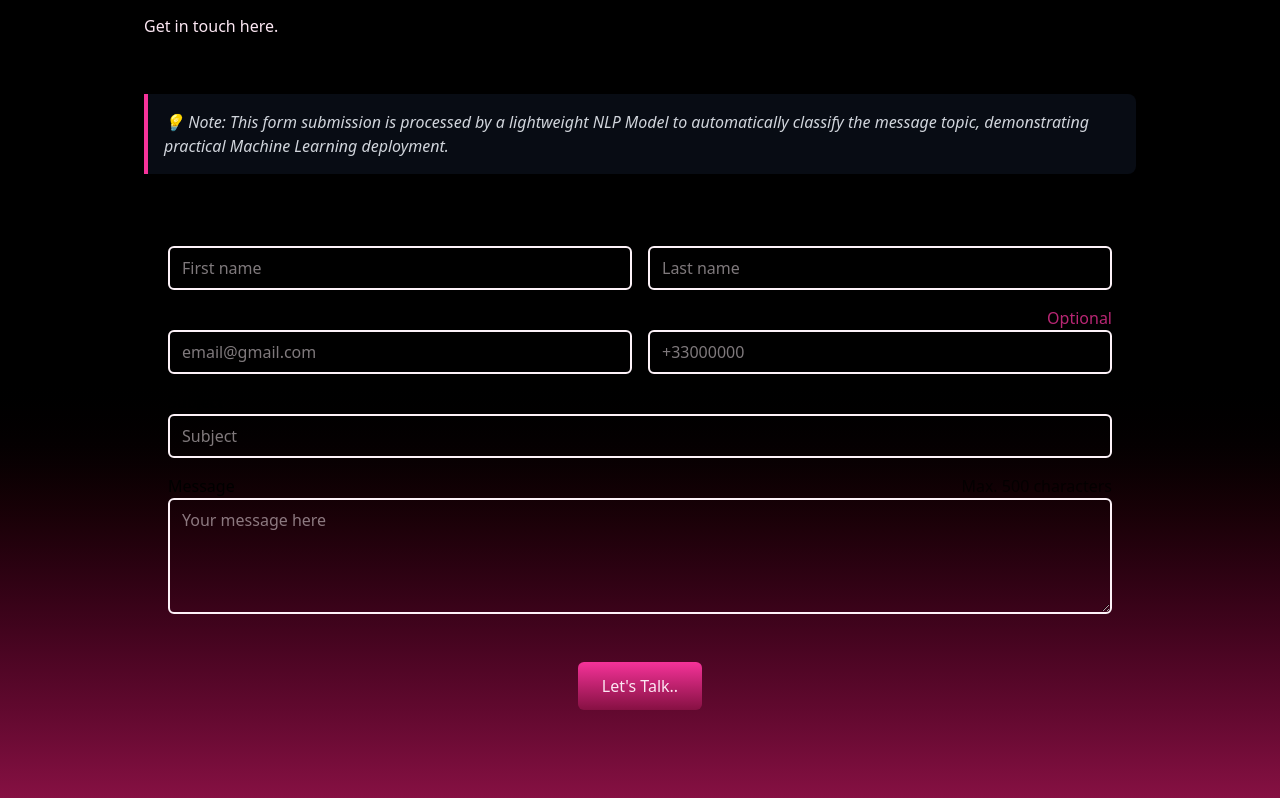
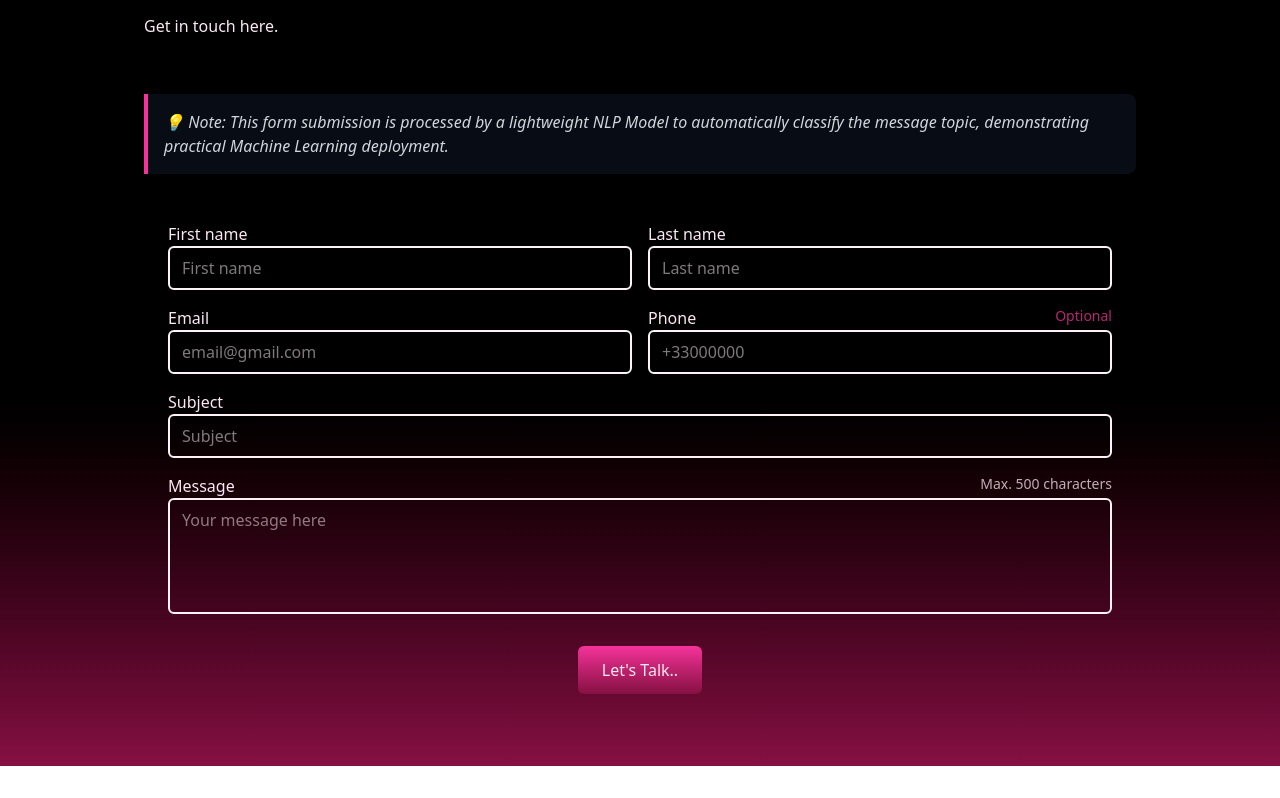
Before and after one commit to Charlotte-Natasha/Digital..Journey, a React (Vite) app: page / in a window 1280 px wide. Shown: the part 4670-5468 px from the top of the page. After the commit the page ends 5436 px from the top, so only its background shows below. Built offline with nearby package versions, Linux system fonts and the light colour scheme.

Commit message:
added contact details

```diff
--- /dev/null
+++ b/public/netlify-form.html
@@ -0,0 +1,9 @@
+<form name="contact_form" netlify hidden>
+    <input type="text" name="user_firstname" />
+    <input type="text" name="user_lastname" />
+    <input type="email" name="user_email" />
+    <input type="tel" name="user_phone" />
+    <input type="text" name="subject" />
+    <textarea name="message"></textarea>
+    <input name="bot-field" />
+</form>
--- a/src/components/Contact.jsx
+++ b/src/components/Contact.jsx
@@ -1,11 +1,44 @@
-import React from "react";
+import React, { useState } from "react";
 import { useTranslation } from "react-i18next";
 
 const Contact = () => {
   const { t } = useTranslation();
-  // Removed: const form = useRef();
-  // Removed: const [status, setStatus] = useState("");
-  // Removed: const sendEmail = (e) => { ... };
+  // State to track the form submission status: null, 'sending', 'success', 'error'
+  const [status, setStatus] = useState(null);
+
+  const handleSubmit = async (e) => {
+    e.preventDefault();
+    setStatus('sending'); // Set status to show loading/processing
+
+    const form = e.target;
+    const data = new FormData(form);
+
+    // CRUCIAL: Serialize data for Netlify's endpoint
+    const encoded = new URLSearchParams(data).toString();
+
+    try {
+      const response = await fetch("/", {
+        method: "POST",
+        headers: { "Content-Type": "application/x-www-form-urlencoded" },
+        body: encoded,
+      });
+
+      // Netlify will return status 204 for a successful submission without a redirect
+      if (response.status === 200 || response.status === 204) {
+        setStatus('success');
+        form.reset(); // Clear the form
+        // Optional: Reset status after a few seconds
+        setTimeout(() => setStatus(null), 5000);
+      } else {
+        setStatus('error');
+        console.error("Netlify submission failed with status:", response.status);
+      }
+    } catch (error) {
+      setStatus('error');
+      console.error("Form submission error:", error);
+    }
+  };
+
 
   return (
     <div
@@ -29,17 +62,18 @@ const Contact = () => {
 
         {/* NETLIFY FORM CONFIGURATION */}
         <form
-          name="contact_form"                      // 1. Unique name for Netlify
-          method="POST"                           // 2. Must be POST
-          data-netlify="true"                     // 3. Enables Netlify Forms
-          netlify-honeypot="bot-field"            // 4. Spam protection
+          name="contact_form"
+          method="POST"
+          data-netlify="true"
+          onSubmit={handleSubmit} // <-- AJAX HANDLER
           className="p-6"
         >
-          {/* Hidden fields for Netlify and spam protection */}
+
+          {/* Hidden fields for Netlify and spam protection (CRUCIAL for detection and filtering) */}
           <input type="hidden" name="form-name" value="contact_form" />
           <input type="hidden" name="bot-field" />
 
-          <div className="grid grid-cols-2 gap-4">
+          <div className="grid grid-cols-2 gap-4 text-pink-100">
 
             {/* First Name */}
             <div className="flex flex-col">
@@ -49,7 +83,7 @@ const Contact = () => {
                 id="first-name"
                 name="user_firstname"
                 placeholder={t('form_label_firstname')}
-                className="form-input px-3 py-2 rounded-md border-2 bg-transparent text-pink-50"
+                className="form-input px-3 py-2 rounded-md border-2 bg-transparent text-pink-50 focus:outline-none focus:ring-2 focus:ring-pink-500"
                 required
               />
             </div>
@@ -62,7 +96,7 @@ const Contact = () => {
                 id="last-name"
                 name="user_lastname"
                 placeholder={t('form_label_lastname')}
-                className="form-input px-3 py-2 rounded-md border-2 bg-transparent text-pink-50"
+                className="form-input px-3 py-2 rounded-md border-2 bg-transparent text-pink-50 focus:outline-none focus:ring-2 focus:ring-pink-500"
                 required
               />
             </div>
@@ -75,7 +109,7 @@ const Contact = () => {
                 id="email"
                 name="user_email"
                 placeholder="email@gmail.com"
-                className="form-input px-3 py-2 rounded-md border-2 bg-transparent text-pink-50"
+                className="form-input px-3 py-2 rounded-md border-2 bg-transparent text-pink-50 focus:outline-none focus:ring-2 focus:ring-pink-500"
                 required
               />
             </div>
@@ -83,9 +117,9 @@ const Contact = () => {
             {/* Phone */}
             <div className="flex flex-col">
               <label htmlFor="phone">
-                <div className="flex align-items">
+                <div className="flex justify-between">
                   {t('form_label_phone')}
-                  <span className="ml-auto opacity-75 text-pink-500">{t('form_optional')}</span>
+                  <span className="opacity-75 text-pink-500 text-sm">{t('form_optional')}</span>
                 </div>
               </label>
               <input
@@ -93,7 +127,7 @@ const Contact = () => {
                 id="phone"
                 name="user_phone"
                 placeholder={t('form_placeholder_phone')}
-                className="form-input px-3 py-2 rounded-md border-2 bg-transparent text-pink-50"
+                className="form-input px-3 py-2 rounded-md border-2 bg-transparent text-pink-50 focus:outline-none focus:ring-2 focus:ring-pink-500"
               />
             </div>
 
@@ -105,7 +139,7 @@ const Contact = () => {
                 id="subject"
                 name="subject"
                 placeholder={t('form_label_subject')}
-                className="form-input px-3 py-2 rounded-md border-2 bg-transparent text-pink-50"
+                className="form-input px-3 py-2 rounded-md border-2 bg-transparent text-pink-50 focus:outline-none focus:ring-2 focus:ring-pink-500"
                 required
               />
             </div>
@@ -113,9 +147,9 @@ const Contact = () => {
             {/* Message */}
             <div className="flex flex-col col-span-2">
               <label htmlFor="message">
-                <div className="flex align-items">
+                <div className="flex justify-between">
                   {t('form_label_message')}
-                  <span className="ml-auto opacity-75">{t('form_max_chars')}</span>
+                  <span className="opacity-75 text-sm">{t('form_max_chars')}</span>
                 </div>
               </label>
               <textarea
@@ -124,20 +158,44 @@ const Contact = () => {
                 id="message"
                 name="message"
                 placeholder={t('form_label_message_placeholder')}
-                className="form-input px-3 py-2 rounded-md border-2 bg-transparent text-pink-50"
+                className="form-input px-3 py-2 rounded-md border-2 bg-transparent text-pink-50 resize-none focus:outline-none focus:ring-2 focus:ring-pink-500"
                 required
               />
             </div>
           </div>
 
-          {/* Submit Button */}
-          <div className="flex justify-end py-4">
+          {/* Submit Button & Status Messages */}
+          <div className="flex flex-col items-center py-4">
+
+            {/* Conditional Button Text/Styling */}
             <button
               type="submit"
-              className="text-pink-100 bg-gradient-to-b from-pink-500 to-pink-900 cursor-pointer px-6 py-3 my-8 mx-auto flex items-center rounded-md hover:scale-110 duration-300 group w-fill"
+              disabled={status === 'sending'}
+              className={`
+                text-pink-100 cursor-pointer px-6 py-3 my-4 mx-auto flex items-center rounded-md duration-300 w-full md:w-fit
+                ${status === 'sending'
+                    ? 'bg-gray-600 cursor-not-allowed' // Grey out while sending
+                    : 'bg-gradient-to-b from-pink-500 to-pink-900 hover:scale-105'
+                }
+              `}
             >
-              {t('form_btn_submit')}
+              {status === 'sending' ? t('form_btn_sending') : t('form_btn_submit')}
             </button>
+
+            {/* In-Page Success Message */}
+            {status === 'success' && (
+              <p className="text-center text-lg font-bold text-green-400 mt-2">
+                {t('form_success_message')}
+              </p>
+            )}
+
+            {/* In-Page Error Message */}
+            {status === 'error' && (
+              <p className="text-center text-lg font-bold text-red-500 mt-2">
+                {t('form_error_message')}
+              </p>
+            )}
+
           </div>
 
         </form>
```
Also changed, not shown: public/success.html (added).
